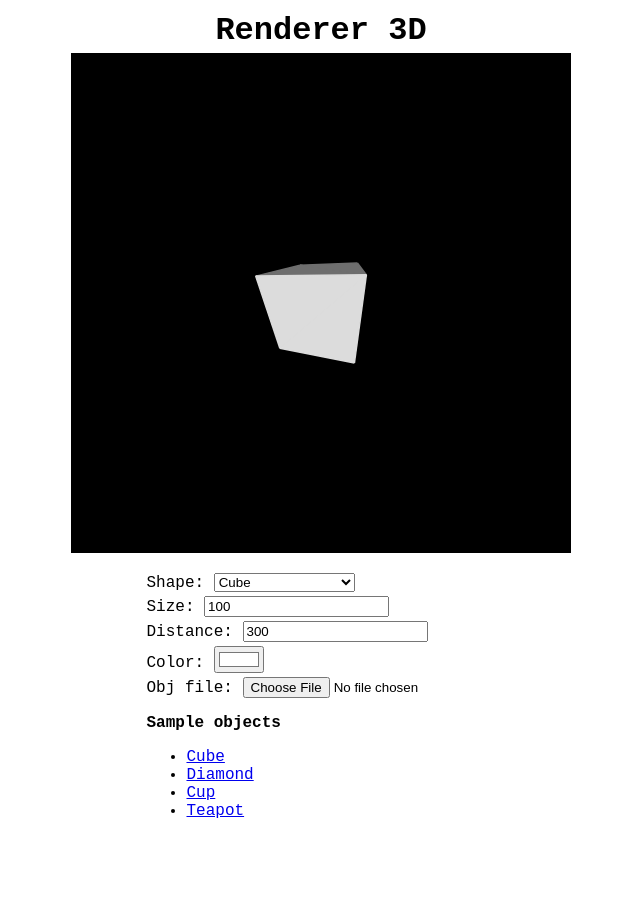
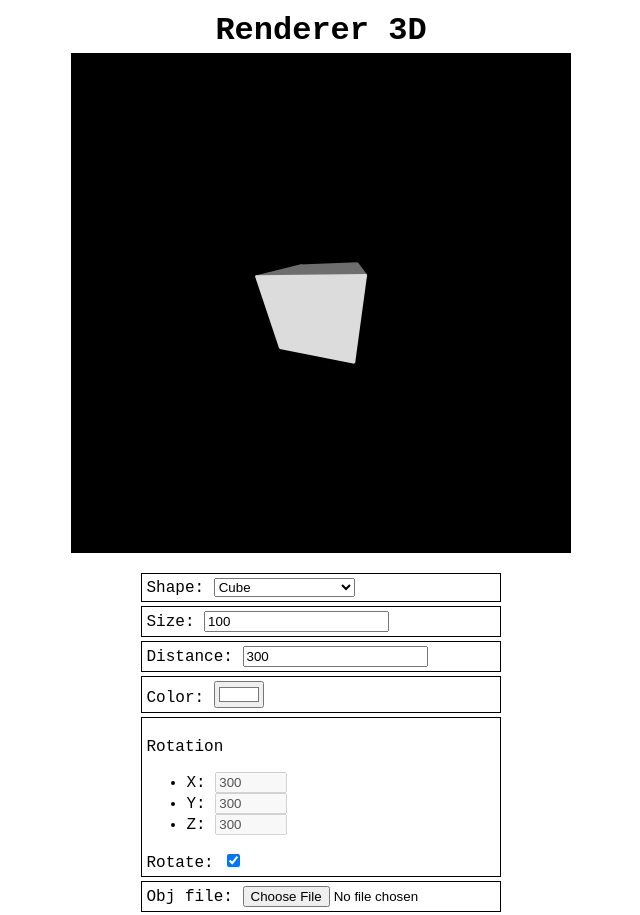
Before and after one commit to sutaC/Renderer3D, a SvelteKit app: page / in a window 1280 px wide. Shown: the top 915 px of the page, without its empty margins (319-959 px from the left). Before the commit the page ends 860 px from the top, so only its background shows below. Built offline with nearby package versions, Linux system fonts and the light colour scheme.

Commit message:
Handling rotation

```diff
--- a/src/lib/Engine.ts
+++ b/src/lib/Engine.ts
@@ -5,6 +5,9 @@ export default class Engine {
 	private readonly renderer: Renderer;
 
 	private shp: Shape;
+	private listeners: Function[] = [];
+
+	public rotate: boolean = true;
 
 	constructor(canvas: HTMLCanvasElement) {
 		this.renderer = new Renderer(canvas);
@@ -19,13 +22,24 @@ export default class Engine {
 
 		// update
 
-		this.shp.rotationX += 1;
-		this.shp.rotationY += 1;
-		this.shp.rotationZ += 1;
+		if (this.rotate) {
+			this.shp.rotation.x += 1;
+			this.shp.rotation.y += 1;
+			this.shp.rotation.z += 1;
+			if (this.shp.rotation.x >= 360 || this.shp.rotation.x <= -360) this.shp.rotation.x %= 360;
+			if (this.shp.rotation.y >= 360 || this.shp.rotation.y <= -360) this.shp.rotation.y %= 360;
+			if (this.shp.rotation.z >= 360 || this.shp.rotation.z <= -360) this.shp.rotation.z %= 360;
+		}
 
 		// draw
 
 		this.renderer.drawShape(this.shp);
+
+		// listeners
+
+		for (const listener of this.listeners) {
+			listener();
+		}
 
 		// recall
 
@@ -33,26 +47,39 @@ export default class Engine {
 	}
 
 	public readonly shapeController = {
-		type: (name: ShapeNames): void => {
+		loadType: (name: ShapeNames): void => {
 			this.shp = Shape.createShape(name, 0, this.shp);
 		},
-		file: (file: File): void => {
+		loadFile: (file: File): void => {
 			(async () => {
 				this.shp = await Shape.createShapeFromObjFile(file, this.shp);
 			})();
 		},
-		size: (size: number): void => {
+		setSize: (size: number): void => {
 			if (size < 0) {
 				console.error('Size should be a positive number');
 				return;
 			}
 			this.shp.size = size;
 		},
-		originZ: (pos: number): void => {
+		setOriginZ: (pos: number): void => {
 			this.shp.originZ = pos;
 		},
-		color: (hex: string): void => {
+		setColor: (hex: string): void => {
 			this.shp.setColor(hex);
+		},
+		setRotation: (rotation: { x: number; y: number; z: number }): void => {
+			this.shp.rotation = rotation;
+			if (this.shp.rotation.x >= 360 || this.shp.rotation.x <= -360) this.shp.rotation.x %= 360;
+			if (this.shp.rotation.y >= 360 || this.shp.rotation.y <= -360) this.shp.rotation.y %= 360;
+			if (this.shp.rotation.z >= 360 || this.shp.rotation.z <= -360) this.shp.rotation.z %= 360;
+		},
+		getRotation: (): { x: number; y: number; z: number } => {
+			return this.shp.rotation;
 		}
 	};
+
+	public addListener(fn: Function): void {
+		this.listeners.push(fn);
+	}
 }
--- a/src/lib/Renderer.ts
+++ b/src/lib/Renderer.ts
@@ -122,9 +122,9 @@ export default class Renderer {
 	public drawShape(shape: Shape, drawPoints: boolean = false) {
 		// Rotating
 		const rotated: Point[] = [];
-		const rotationX = getRotationProjection(shape.rotationX, 'x');
-		const rotationY = getRotationProjection(shape.rotationY, 'y');
-		const rotationZ = getRotationProjection(shape.rotationZ, 'z');
+		const rotationX = getRotationProjection(shape.rotation.x, 'x');
+		const rotationY = getRotationProjection(shape.rotation.y, 'y');
+		const rotationZ = getRotationProjection(shape.rotation.z, 'z');
 		for (let point of shape.points) {
 			point = matrixMultiplyPoint(rotationX, point);
 			point = matrixMultiplyPoint(rotationY, point);
--- a/src/lib/Shape.ts
+++ b/src/lib/Shape.ts
@@ -26,9 +26,7 @@ export default class Shape {
 
 	public originZ: number = 300;
 
-	public rotationX: number = 0;
-	public rotationY: number = 0;
-	public rotationZ: number = 0;
+	public rotation: { x: number; y: number; z: number } = { x: 0, y: 0, z: 0 };
 
 	public size: number = 1;
 
@@ -62,9 +60,7 @@ export default class Shape {
 	private static copyShapeParams(shape: Shape, origin: Shape): void {
 		shape.size = origin.size;
 		shape.originZ = origin.originZ;
-		shape.rotationX = origin.rotationX;
-		shape.rotationY = origin.rotationY;
-		shape.rotationZ = origin.rotationZ;
+		shape.rotation = origin.rotation;
 		shape.colorObj = origin.colorObj;
 	}
 
--- a/src/routes/+page.svelte
+++ b/src/routes/+page.svelte
@@ -7,6 +7,9 @@
 	let size: number = 100;
 	let originZ: number = 300;
 	let color: string = '#ffffff';
+	let rotate: boolean = true;
+
+	let rotation: { x: number; y: number; z: number } = { x: 0, y: 0, z: 0 };
 
 	let engine: Engine | undefined = undefined;
 
@@ -14,12 +17,17 @@
 		const canvas = document.querySelector('canvas') as HTMLCanvasElement;
 		engine = new Engine(canvas);
 		engine.run();
+		engine.addListener(() => {
+			if (engine) rotation = engine.shapeController.getRotation();
+		});
 	});
 
-	$: engine?.shapeController.type(selected as ShapeNames);
-	$: engine?.shapeController.size(size);
-	$: engine?.shapeController.originZ(originZ);
-	$: engine?.shapeController.color(color);
+	$: if (engine) engine.shapeController.loadType(selected as ShapeNames);
+	$: if (engine) engine.shapeController.setSize(size);
+	$: if (engine) engine.shapeController.setOriginZ(originZ);
+	$: if (engine) engine.shapeController.setColor(color);
+	$: if (engine && !rotate) engine.shapeController.setRotation(rotation);
+	$: if (engine) engine.rotate = rotate;
 
 	const handleAddFile = async (event: Event) => {
 		const target = event.target as HTMLInputElement;
@@ -28,7 +36,7 @@
 			console.error('No files was provided', file);
 			return;
 		}
-		engine?.shapeController.file(file);
+		engine?.shapeController.loadFile(file);
 		target.value = '';
 	};
 </script>
@@ -64,6 +72,50 @@
 	<div class="field">
 		<label for="inputColor">Color: </label>
 		<input type="color" name="color" id="inputColor" bind:value={color} />
+	</div>
+
+	<div class="field">
+		<p>Rotation</p>
+		<ul>
+			<li>
+				<label for="inputRotationX">X: </label>
+				<input
+					type="number"
+					id="inputRotationX"
+					name="rotationX"
+					min="-360"
+					max="360"
+					bind:value={rotation.x}
+					disabled={rotate}
+				/>
+			</li>
+			<li>
+				<label for="inputRotationY">Y: </label>
+				<input
+					type="number"
+					id="inputRotationY"
+					name="rotationY"
+					min="-360"
+					max="360"
+					bind:value={rotation.y}
+					disabled={rotate}
+				/>
+			</li>
+			<li>
+				<label for="inputRotationZ">Z: </label>
+				<input
+					type="number"
+					id="inputRotationZ"
+					name="rotationZ"
+					min="-360"
+					max="360"
+					bind:value={rotation.z}
+					disabled={rotate}
+				/>
+			</li>
+		</ul>
+		<label for="inputRotate">Rotate: </label>
+		<input type="checkbox" name="rotate" id="inputRotate" bind:checked={rotate} />
 	</div>
 
 	<div class="field">
@@ -124,5 +176,7 @@
 
 	.field {
 		margin: 0.25rem 0;
+		padding: 0.25rem;
+		border: 1px solid #000;
 	}
 </style>
```
